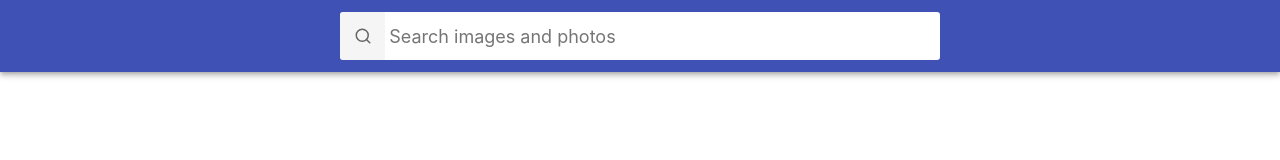
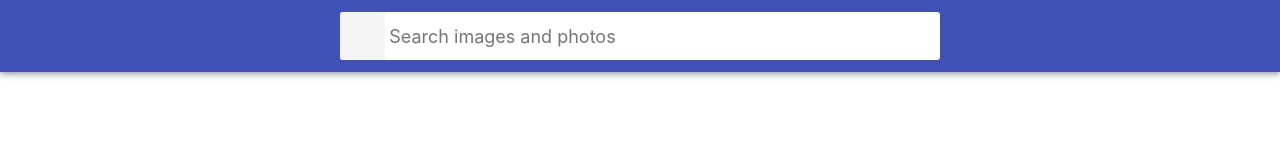
Before and after one commit to sigizmunde/goit-react-hw-03-image-finder, a React (Create React App) app: page / in a window 1280 px wide. Shown: the top 160 px of the page. Built offline with nearby package versions, Linux system fonts and the light colour scheme.

Commit message:
commented some asset links

```diff
--- a/src/components/Loader/Loader.jsx
+++ b/src/components/Loader/Loader.jsx
@@ -1,10 +1,10 @@
 import css from './Loader.module.css';
-import { ReactComponent as LoaderPic } from 'components/Loader/rotate.svg';
+// import { ReactComponent as LoaderPic } from 'components/Loader/rotate.svg';
 
 function Loader() {
   return (
     <div className={css.Overlay}>
-      <LoaderPic className={css.LoaderPic} />
+      {/* <LoaderPic className={css.LoaderPic} /> */}
     </div>
   );
 }
--- a/src/components/Searchbar/Searchbar.module.css
+++ b/src/components/Searchbar/Searchbar.module.css
@@ -32,7 +32,7 @@
     width: 48px;
     height: 48px;
     border: 0;
-    background-image: url('./search.svg');
+    /* background-image: url('./search.svg'); */
     background-size: 40%;
     background-repeat: no-repeat;
     background-position: center;
```
